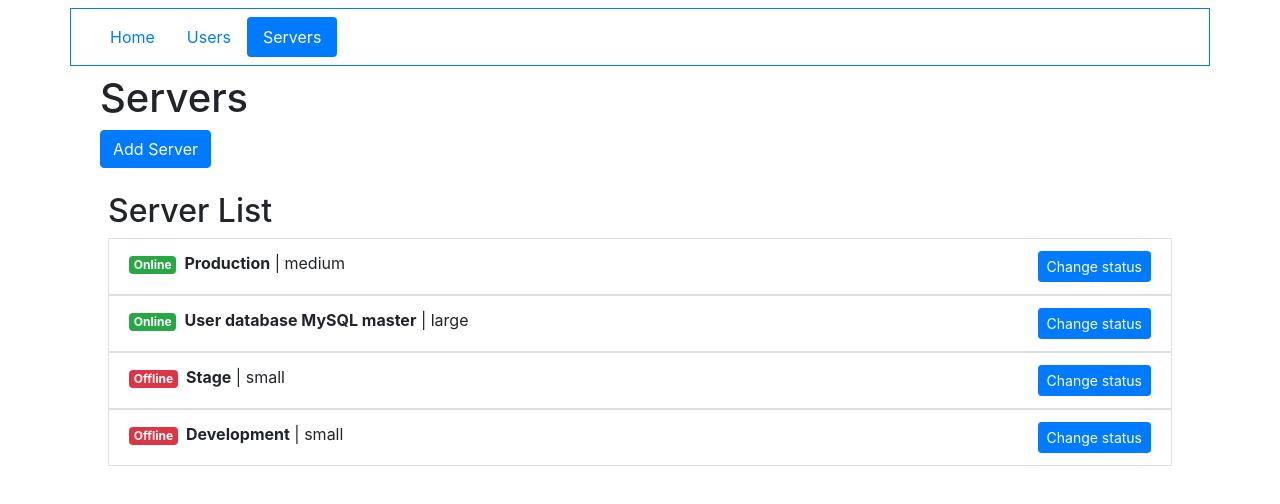
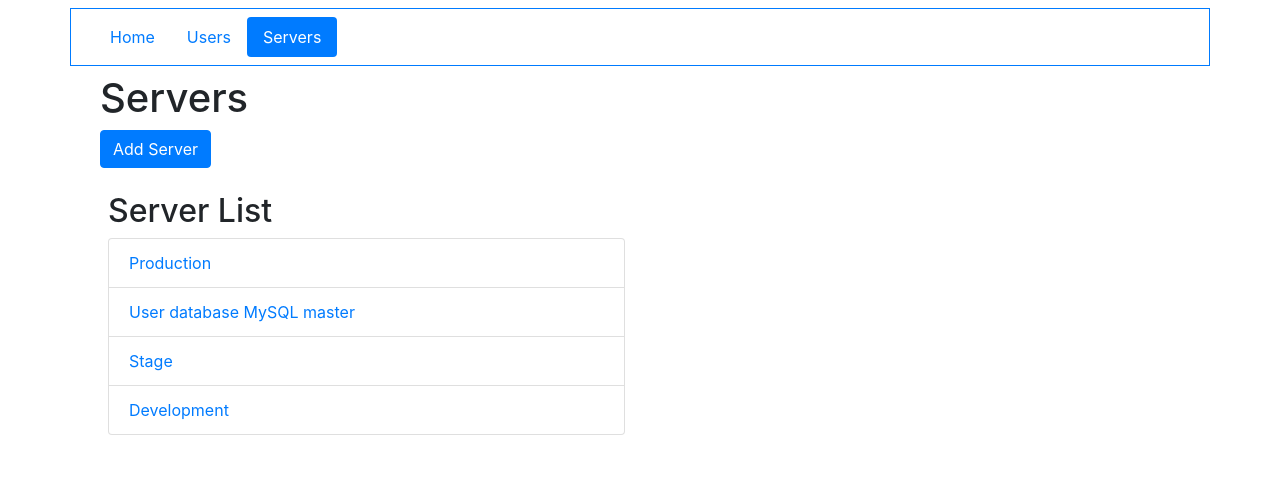
Before and after one commit to milioce/ng-course-basic, an Angular app: page /servers in a window 1280 px wide. Shown: the top 504 px of the page. Built offline with nearby package versions, Linux system fonts and the light colour scheme.

Commit message:
11 Router - Create child route

```diff
--- a/src/app/app-routing.module.ts
+++ b/src/app/app-routing.module.ts
@@ -11,7 +11,9 @@ const routes: Routes = [
   { path: '', component: HomeComponent },
   { path: 'users', component: UsersComponent },
   { path: 'users/:id/:name', component: UserComponent },
-  { path: 'servers', component: ServersComponent }
+  { path: 'servers', component: ServersComponent, children: [
+    { path: ':id', component: ServerComponent }
+  ]}
 ];
 
 @NgModule({
--- a/src/app/servers/server/server.component.html
+++ b/src/app/servers/server/server.component.html
@@ -1,3 +1,6 @@
+server component !!
+
+<!--
 <li class="list-group-item d-flex justify-content-between">
   <div>
     <span class="badge" [ngClass]="getStatusClass(server)">{{ server.status }}</span>
@@ -5,3 +8,4 @@
   </div>
   <button class="btn btn-sm btn-primary" (click)="onChangeStatus()">Change status</button>
 </li>
+-->
--- a/src/app/servers/servers.component.html
+++ b/src/app/servers/servers.component.html
@@ -15,16 +15,18 @@
     </div>
   </div>
 
-  <div *ngIf="!displayForm" class="row px-2 mt-4 mb-2">
-    <div class="col-12">
-      <div>
+  <div *ngIf="!displayForm" class="px-2 mt-4 mb-2">
+    <div class="row">
+      <div class="col-6">
         <h2>Server List</h2>
         <ul class="list-group">
-          <app-server *ngFor="let server of servers"
-            [server]="server"
-            (serverChanged)="changeServerStatus($event)">
-          </app-server>
+          <li class="list-group-item" *ngFor="let server of servers">
+            <a [routerLink]="['/servers', server.id]">{{ server.name }}</a>
+          </li>
         </ul>
+      </div>
+      <div class="col-6">
+        <router-outlet></router-outlet>
       </div>
     </div>
   </div>
--- a/src/app/users/user/user.component.ts
+++ b/src/app/users/user/user.component.ts
@@ -24,7 +24,7 @@ export class UserComponent implements OnInit, OnDestroy {
     });
 
     const queryParams = this.route.snapshot.queryParams;
-    console.log('queryParams shapshot', queryParams);
+    // console.log('queryParams shapshot', queryParams);
 
     this.route.queryParams.subscribe((params: Params) => {
       this.allowEdit = params['allowEdit'] === '1';
```
